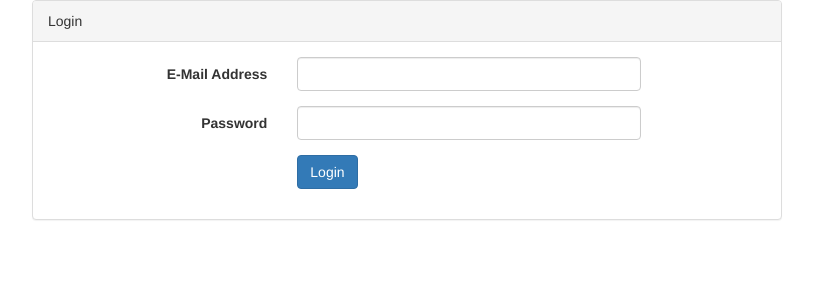
After one commit to ByBell/Datalents, a Symfony app: template src/Resources/views/auth/home.html.twig in a window 1280 px wide. The commit adds this page. Shown: the top 300 px of the page, without its empty margins (233-1046 px from the left). Run offline with Twig, Linux system fonts and the light colour scheme; the template is opened without the code that fills it, so the values that code supplies are empty; some libraries are stand-ins or nearby versions.

Commit message:
BootStrap CSS & page d'accueil

```diff
--- a/src/Controller/AuthController.php
+++ b/src/Controller/AuthController.php
@@ -31,8 +31,10 @@ class AuthController extends Controller
      */
     public function loginCheckAction()
     {
+        return $this->redirectToRoute('home.html.twig');
+    }
 
-    }
+
 
     /**
      * @Route("/logout", name="logout")
--- /dev/null
+++ b/src/Resources/views/auth/home.html.twig
@@ -0,0 +1,46 @@
+{% extends 'base.html.twig' %}
+
+{% block body %}
+    <div class="container">
+        <div class="row">
+            <div class="col-md-8 col-md-offset-2">
+                <div class="panel panel-default">
+                    <div class="panel-heading">Login</div>
+                    <div class="panel-body">
+                        <form class="form-horizontal" role="form" method="POST" action="{{ path('security_login_check') }}">
+                            {% if error %}
+                                <div class="alert alert-danger">
+                                    {{ error.messageKey|trans(error.messageData) }}
+                                </div>
+                            {% endif %}
+
+                            <div class="form-group">
+                                <label for="email" class="col-md-4 control-label">E-Mail Address</label>
+
+                                <div class="col-md-6">
+                                    <input id="email" type="email" class="form-control" name="_email" value="{{ last_username }}">
+                                </div>
+                            </div>
+
+                            <div class="form-group">
+                                <label for="password" class="col-md-4 control-label">Password</label>
+
+                                <div class="col-md-6">
+                                    <input id="password" type="password" class="form-control" name="_password">
+                                </div>
+                            </div>
+
+                            <div class="form-group">
+                                <div class="col-md-6 col-md-offset-4">
+                                    <button type="submit" class="btn btn-primary">
+                                        <i class="fa fa-btn fa-sign-in"></i> Login
+                                    </button>
+                                </div>
+                            </div>
+                        </form>
+                    </div>
+                </div>
+            </div>
+        </div>
+    </div>
+{% endblock %}
--- a/src/Resources/views/default/index.html.twig
+++ b/src/Resources/views/default/index.html.twig
@@ -2,4 +2,9 @@
 
 {% block body %}
     <h1>Yea !! Bienvenue !</h1>
+
+    <a href="{{ path('login') }}">Connexion</a>
+    <a href="{{ path('register') }}">Inscription</a>
+
+
 {% endblock %}
--- a/templates/base.html.twig
+++ b/templates/base.html.twig
@@ -3,11 +3,12 @@
     <head>
         <meta charset="UTF-8">
         <title>{% block title %}Datalents - Les talents que vous cherchez !{% endblock %}</title>
-        {% block stylesheets %}{% endblock %}
+        {% block stylesheets %}
+            <link rel="stylesheet" href="//maxcdn.bootstrapcdn.com/bootstrap/3.2.0/css/bootstrap.min.css">
+        {% endblock %}
     </head>
     <body>
-        <h1>Test
-        </h1>
+
         {% block body %}{% endblock %}
         {% block javascripts %}{% endblock %}
     </body>
```
